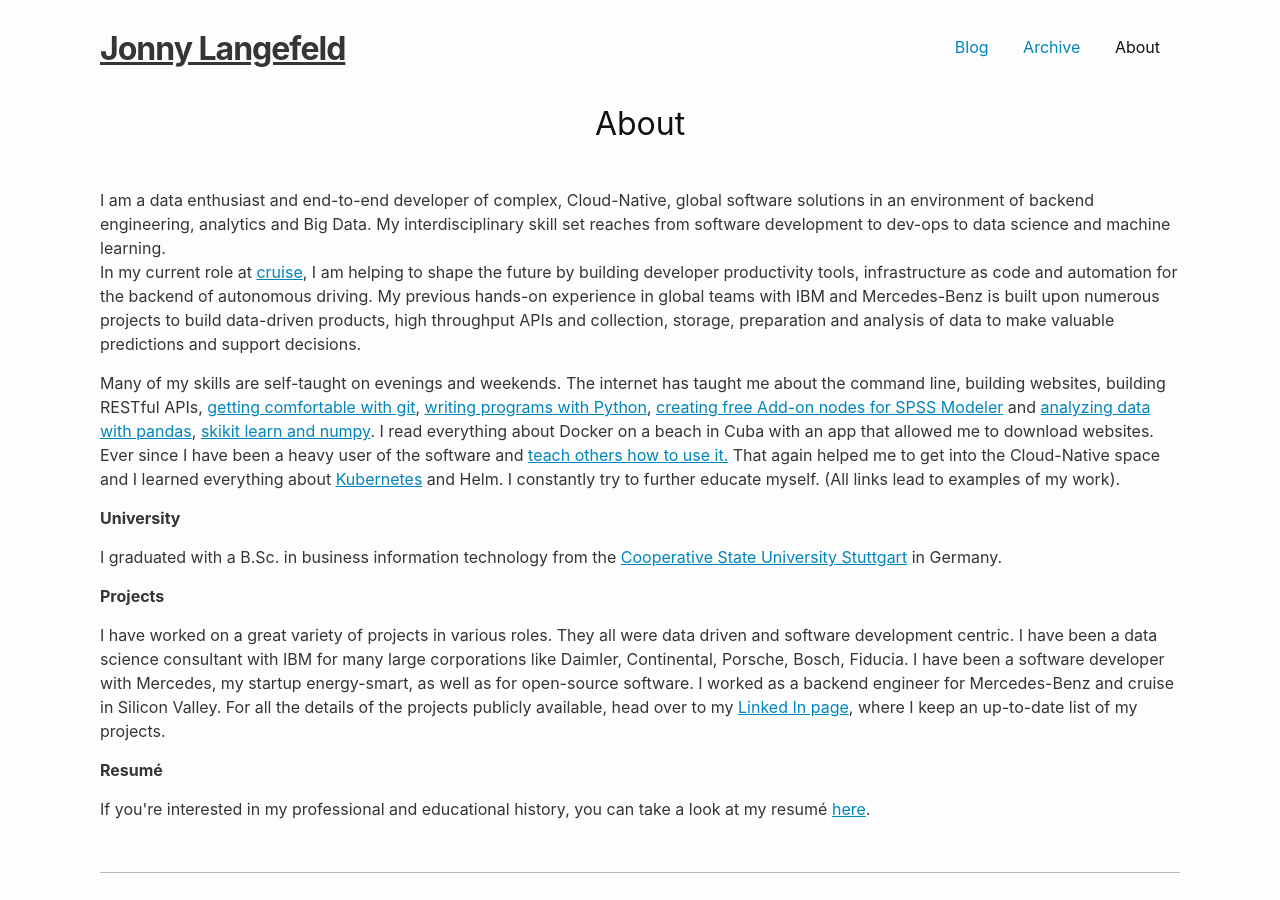
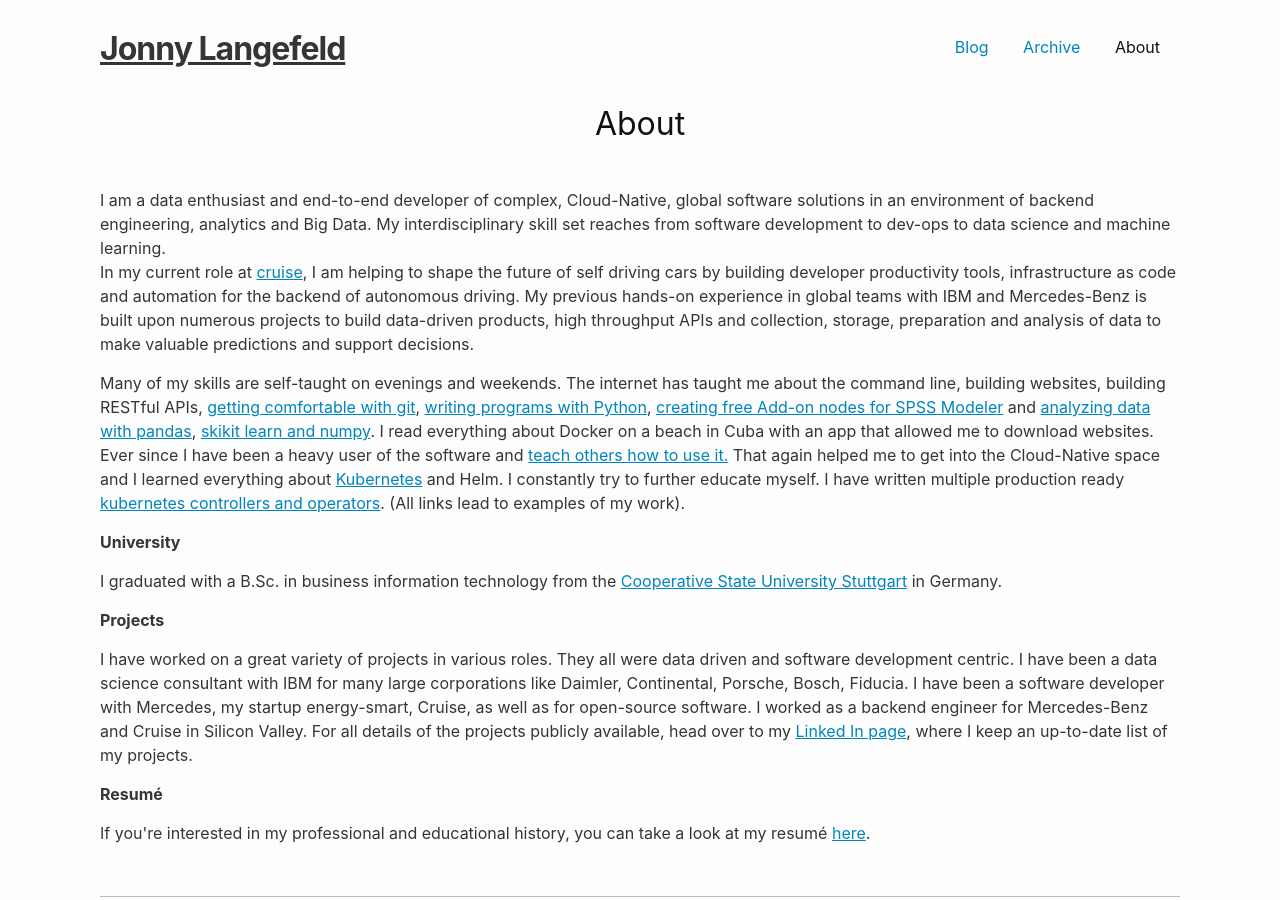
Before and after one commit to jonnylangefeld/jonnylangefeld.com, a Jekyll site: the page built from about.md, in a window 1280 px wide and 900 px high. Built offline with Jekyll 4.4.1, drawn with Linux system fonts in a browser that asks for light colours.

Commit message:
Update about me page

```diff
--- a/_includes/sidebar.html
+++ b/_includes/sidebar.html
@@ -2,6 +2,7 @@
   <h1 style="font-size: 21px;">Jonny Langefeld</h1>
   <p>Software Engineer</p>
   <p><a href="/about">Who am I?</a></p>
+  <p><a href="/assets/about/Resum%C3%A9%20Jonny%20Langefeld.pdf?v=2" target="_blank">Resumé</a></p>
   <img src="/assets/Jonny-Langefeld.jpg" />
 
   <!-- Social links -->
--- a/about.md
+++ b/about.md
@@ -13,10 +13,10 @@ meta: {}
 
 <div>
   <p>I am a data enthusiast and end-to-end developer of complex, Cloud-Native, global software solutions in an environment of backend engineering, analytics and Big Data. My interdisciplinary skill set reaches from software development to dev-ops to data science and machine learning. <br>
-  In my current role at <a href="https://getcruise.com">cruise</a>, I am helping to shape the future by building developer productivity tools, infrastructure as code and automation for the backend of autonomous driving. My previous hands-on experience in global teams with IBM and Mercedes-Benz is built upon numerous projects to build data-driven products, high throughput APIs and collection, storage, preparation and analysis of data to make valuable predictions and support decisions.
+  In my current role at <a href="https://getcruise.com">cruise</a>, I am helping to shape the future of self driving cars by building developer productivity tools, infrastructure as code and automation for the backend of autonomous driving. My previous hands-on experience in global teams with IBM and Mercedes-Benz is built upon numerous projects to build data-driven products, high throughput APIs and collection, storage, preparation and analysis of data to make valuable predictions and support decisions.
   </p>
 
-  <p>Many of my skills are self-taught on evenings and weekends. The internet has taught me about the command line, building websites, building RESTful APIs, <a href="https://github.com/jonnylangefeld">getting comfortable with git</a>, <a href="https://github.com/jonnylangefeld/ChordPro">writing programs with Python</a>, <a href="https://github.com/jonnylangefeld/SPSSTwitter">creating free Add-on nodes for SPSS Modeler</a> and <a h href="https://www.kaggle.com/jonnylangefeld/explore-dividends">analyzing data with pandas</a>, <a href="https://github.com/jonnylangefeld/learning/blob/master/Machine%20Learning/scikit-learn%20Classifier.ipynb">skikit learn and numpy</a>. I read everything about Docker on a beach in Cuba with an app that allowed me to download websites. Ever since I have been a heavy user of the software and <a href="https://www.youtube.com/watch?v=JprTjTViaEA">teach others how to use it.</a> That again helped me to get into the Cloud-Native space and I learned everything about <a href="https://github.com/jonnylangefeld/datadog-operator">Kubernetes</a> and Helm. I constantly try to further educate myself. (All links lead to examples of my work).</p>
+  <p>Many of my skills are self-taught on evenings and weekends. The internet has taught me about the command line, building websites, building RESTful APIs, <a href="https://github.com/jonnylangefeld">getting comfortable with git</a>, <a href="https://github.com/jonnylangefeld/ChordPro">writing programs with Python</a>, <a href="https://github.com/jonnylangefeld/SPSSTwitter">creating free Add-on nodes for SPSS Modeler</a> and <a h href="https://www.kaggle.com/jonnylangefeld/explore-dividends">analyzing data with pandas</a>, <a href="https://github.com/jonnylangefeld/learning/blob/master/Machine%20Learning/scikit-learn%20Classifier.ipynb">skikit learn and numpy</a>. I read everything about Docker on a beach in Cuba with an app that allowed me to download websites. Ever since I have been a heavy user of the software and <a href="https://www.youtube.com/watch?v=JprTjTViaEA">teach others how to use it.</a> That again helped me to get into the Cloud-Native space and I learned everything about <a href="https://github.com/jonnylangefeld/datadog-operator">Kubernetes</a> and Helm. I constantly try to further educate myself. I have written multiple production ready <a href="https://github.com/jonnylangefeld/datadog-operator">kubernetes controllers and operators</a>. (All links lead to examples of my work).</p>
 
   <p><b>University</b></p>
 
@@ -24,7 +24,7 @@ meta: {}
 
   <p><b>Projects</b></p>
 
-  <p>I have worked on a great variety of projects in various roles. They all were data driven and software development centric. I have been a data science consultant with IBM for many large corporations like Daimler, Continental, Porsche, Bosch, Fiducia. I have been a software developer with Mercedes, my startup energy-smart, as well as for open-source software. I worked as a backend engineer for Mercedes-Benz and cruise in Silicon Valley. For all the details of the projects publicly available, head over to my <a href="https://www.linkedin.com/in/jonnylangefeld/" target="_blank">Linked In page</a>, where I keep an up-to-date list of my projects.</p>
+  <p>I have worked on a great variety of projects in various roles. They all were data driven and software development centric. I have been a data science consultant with IBM for many large corporations like Daimler, Continental, Porsche, Bosch, Fiducia. I have been a software developer with Mercedes, my startup energy-smart, Cruise, as well as for open-source software. I worked as a backend engineer for Mercedes-Benz and Cruise in Silicon Valley. For all details of the projects publicly available, head over to my <a href="https://www.linkedin.com/in/jonnylangefeld/" target="_blank">Linked In page</a>, where I keep an up-to-date list of my projects.</p>
 
   <p><b>Resumé</b></p>
   <p>If you're interested in my professional and educational history, you can take a look at my resumé <a href="/assets/about/Resum%C3%A9%20Jonny%20Langefeld.pdf?v=2" target="_blank">here</a>.</p>
```
